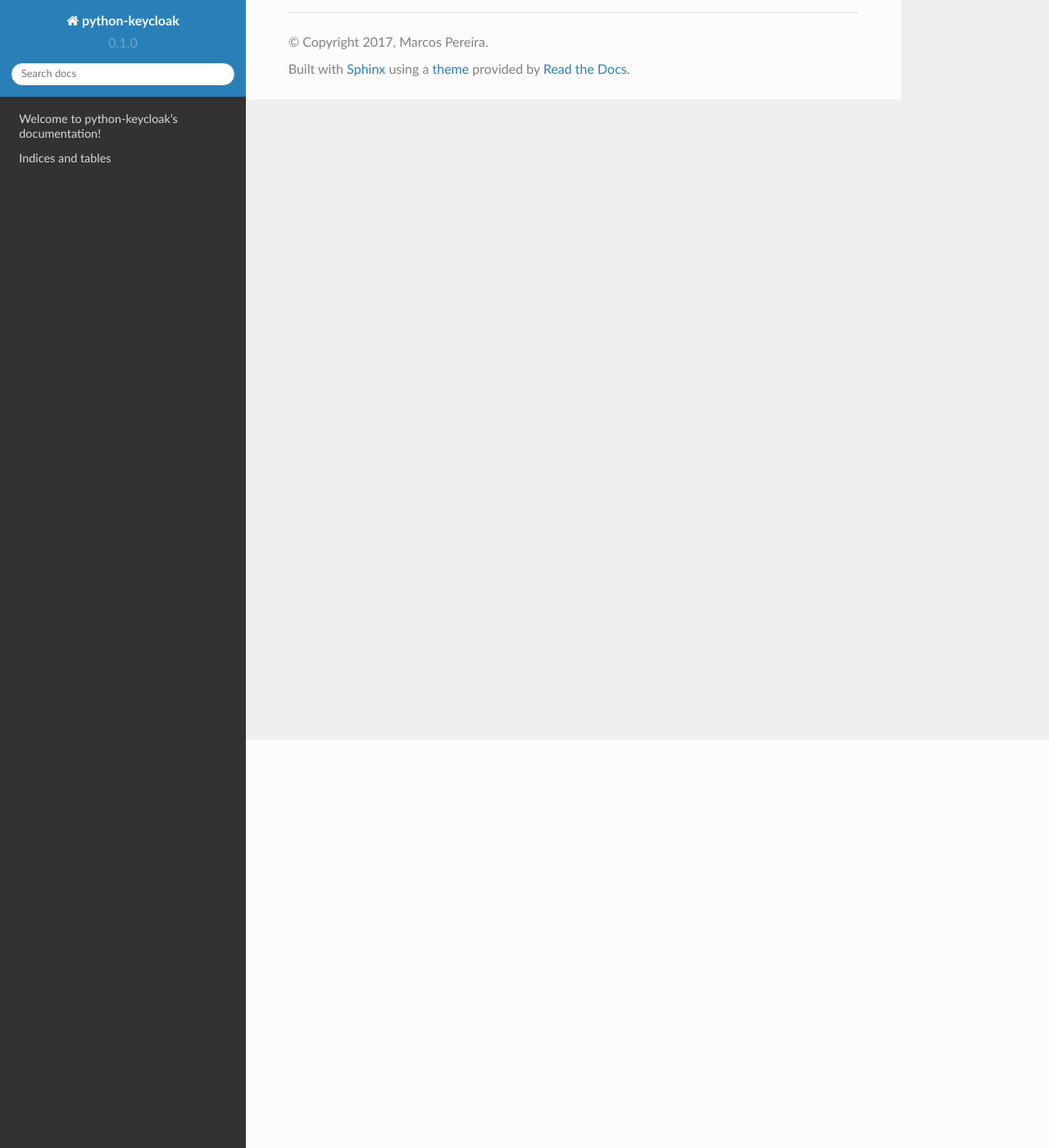
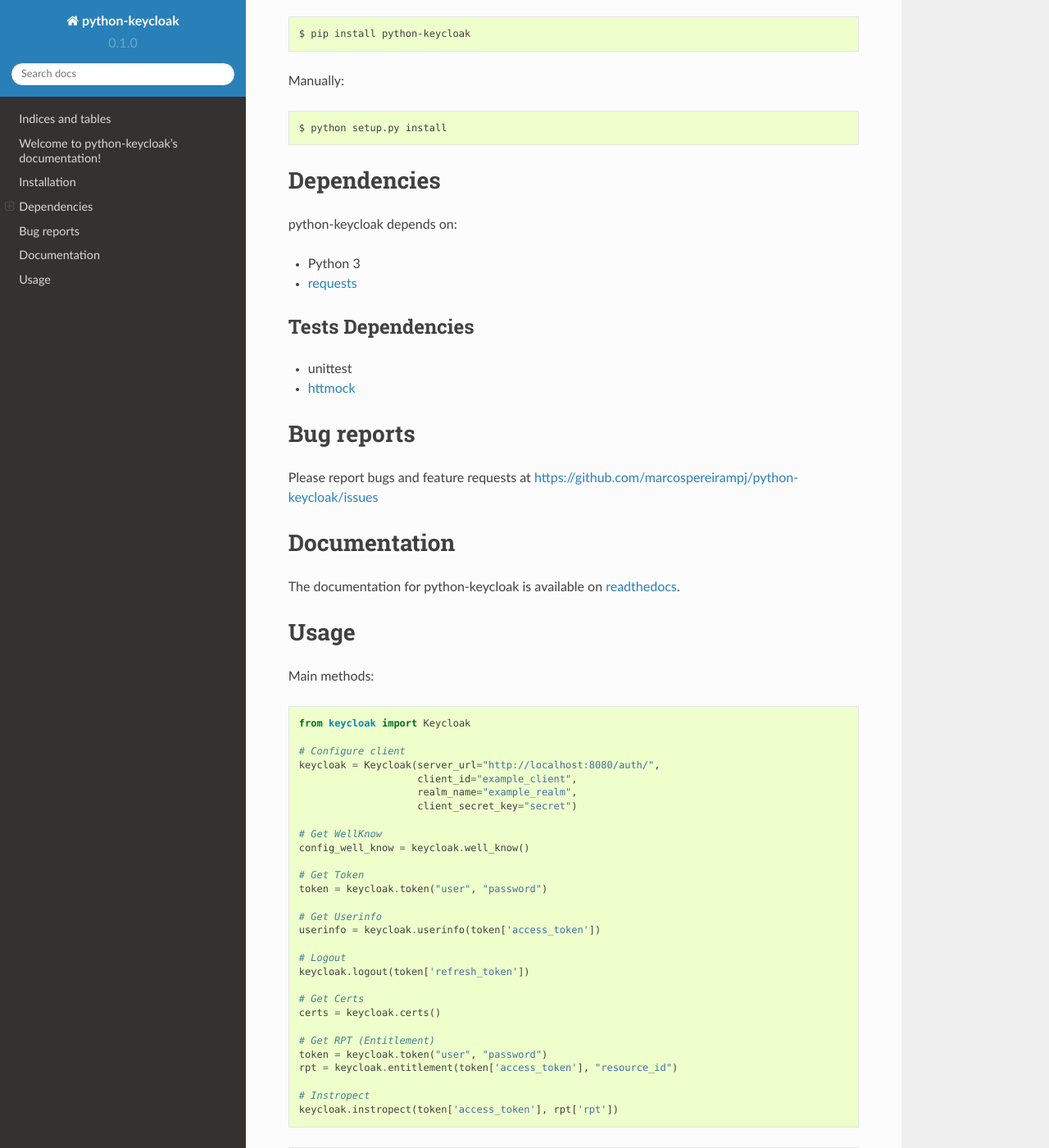
Before and after one commit to marcospereirampj/python-keycloak, a Sphinx documentation site: the page built from docs/source/index.rst, in a window 1280 px wide and 1400 px high, scrolled down 498 px. Shown: the whole window at 82% size. Built offline with Sphinx 7.4.7 and the Read the Docs theme 2.0.0, drawn with Linux system fonts in a browser that asks for light colours; some of the changed text lies outside the part shown.

Commit message:
Updated docs

```diff
--- a/docs/source/conf.py
+++ b/docs/source/conf.py
@@ -31,7 +31,12 @@ import sphinx_rtd_theme
 # Add any Sphinx extension module names here, as strings. They can be
 # extensions coming with Sphinx (named 'sphinx.ext.*') or your custom
 # ones.
-extensions = ['sphinx.ext.autodoc']
+extensions = [
+    'sphinx.ext.autodoc',
+    'sphinx.ext.intersphinx',
+    'sphinx.ext.todo',
+    'sphinx.ext.viewcode',
+]
 
 # Add any paths that contain templates here, relative to this directory.
 templates_path = ['_templates']
@@ -40,7 +45,7 @@ templates_path = ['_templates']
 # You can specify multiple suffix as a list of string:
 #
 # source_suffix = ['.rst', '.md']
-source_suffix = '.md'
+source_suffix = '.rst'
 
 # The master toctree document.
 master_doc = 'index'
@@ -71,11 +76,14 @@ language = None
 # This patterns also effect to html_static_path and html_extra_path
 exclude_patterns = ['_build', 'Thumbs.db', '.DS_Store']
 
+add_function_parentheses = False
+add_module_names = True
+
 # The name of the Pygments (syntax highlighting) style to use.
 pygments_style = 'sphinx'
 
 # If true, `todo` and `todoList` produce output, else they produce nothing.
-todo_include_todos = False
+todo_include_todos = True
 
 
 # -- Options for HTML output ----------------------------------------------
@@ -96,6 +104,12 @@ html_theme_path = [sphinx_rtd_theme.get_html_theme_path()]
 # relative to this directory. They are copied after the builtin static files,
 # so a file named "default.css" will overwrite the builtin "default.css".
 html_static_path = ['_static']
+
+
+html_use_smartypants = False
+html_show_sourcelink = False
+html_show_sphinx = False
+html_show_copyright = True
 
 # Custom sidebar templates, must be a dictionary that maps document names
 # to template names.
--- a/docs/source/index.md
+++ /dev/null
@@ -1,22 +0,0 @@
-.. python-keycloak documentation master file, created by
-   sphinx-quickstart on Tue Aug 15 11:02:59 2017.
-   You can adapt this file completely to your liking, but it should at least
-   contain the root `toctree` directive.
-
-Welcome to python-keycloak's documentation!
-===========================================
-
-Contents:
-
-.. toctree::
-   :maxdepth: 2
-   :caption: Contents:
-
-
-
-Indices and tables
-==================
-
-* :ref:`genindex`
-* :ref:`modindex`
-* :ref:`search`
--- /dev/null
+++ b/docs/source/index.rst
@@ -0,0 +1,99 @@
+.. python-keycloak documentation master file, created by
+   sphinx-quickstart on Tue Aug 15 11:02:59 2017.
+   You can adapt this file completely to your liking, but it should at least
+   contain the root `toctree` directive.
+
+.. toctree::
+   :maxdepth: 2
+   :caption: Contents:
+
+
+Indices and tables
+==================
+
+* :ref:`genindex`
+* :ref:`modindex`
+* :ref:`search`
+
+.. image:: https://travis-ci.org/marcospereirampj/python-keycloak.svg?branch=master
+    :target: https://travis-ci.org/marcospereirampj/python-keycloak
+
+.. image:: https://readthedocs.org/projects/python-keycloak/badge/?version=latest
+    :target: http://python-keycloak.readthedocs.io/en/latest/?badge=latest
+
+
+Welcome to python-keycloak's documentation!
+===========================================
+
+**python-keycloak** is a Python package providing access to the Keycloak API.
+
+Installation
+==================
+
+Via Pypi Package::
+
+   $ pip install python-keycloak
+
+Manually::
+
+   $ python setup.py install
+
+Dependencies
+==================
+
+python-keycloak depends on:
+
+* Python 3
+* `requests <http://docs.python-requests.org/en/master/>`_
+
+Tests Dependencies
+------------------
+
+* unittest
+* `httmock <https://github.com/patrys/httmock>`_
+
+Bug reports
+==================
+
+Please report bugs and feature requests at
+`https://github.com/marcospereirampj/python-keycloak/issues <https://github.com/marcospereirampj/python-keycloak/issues>`_
+
+Documentation
+==================
+
+The documentation for python-keycloak is available on `readthedocs <http://python-keycloak.readthedocs.io>`_.
+
+Usage
+=====
+
+Main methods::
+
+    from keycloak import Keycloak
+
+    # Configure client
+    keycloak = Keycloak(server_url="http://localhost:8080/auth/",
+                        client_id="example_client",
+                        realm_name="example_realm",
+                        client_secret_key="secret")
+
+    # Get WellKnow
+    config_well_know = keycloak.well_know()
+
+    # Get Token
+    token = keycloak.token("user", "password")
+
+    # Get Userinfo
+    userinfo = keycloak.userinfo(token['access_token'])
+
+    # Logout
+    keycloak.logout(token['refresh_token'])
+
+    # Get Certs
+    certs = keycloak.certs()
+
+    # Get RPT (Entitlement)
+    token = keycloak.token("user", "password")
+    rpt = keycloak.entitlement(token['access_token'], "resource_id")
+
+    # Instropect
+    keycloak.instropect(token['access_token'], rpt['rpt'])
```
